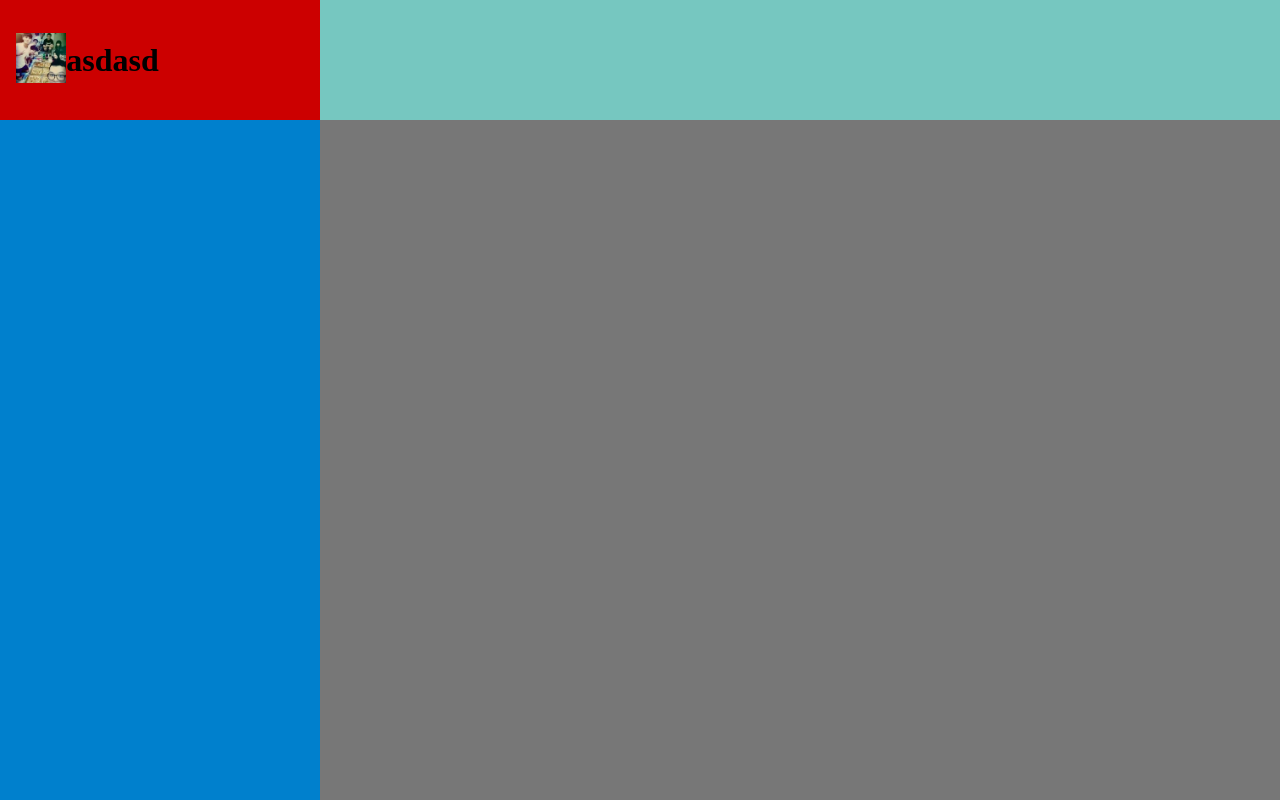
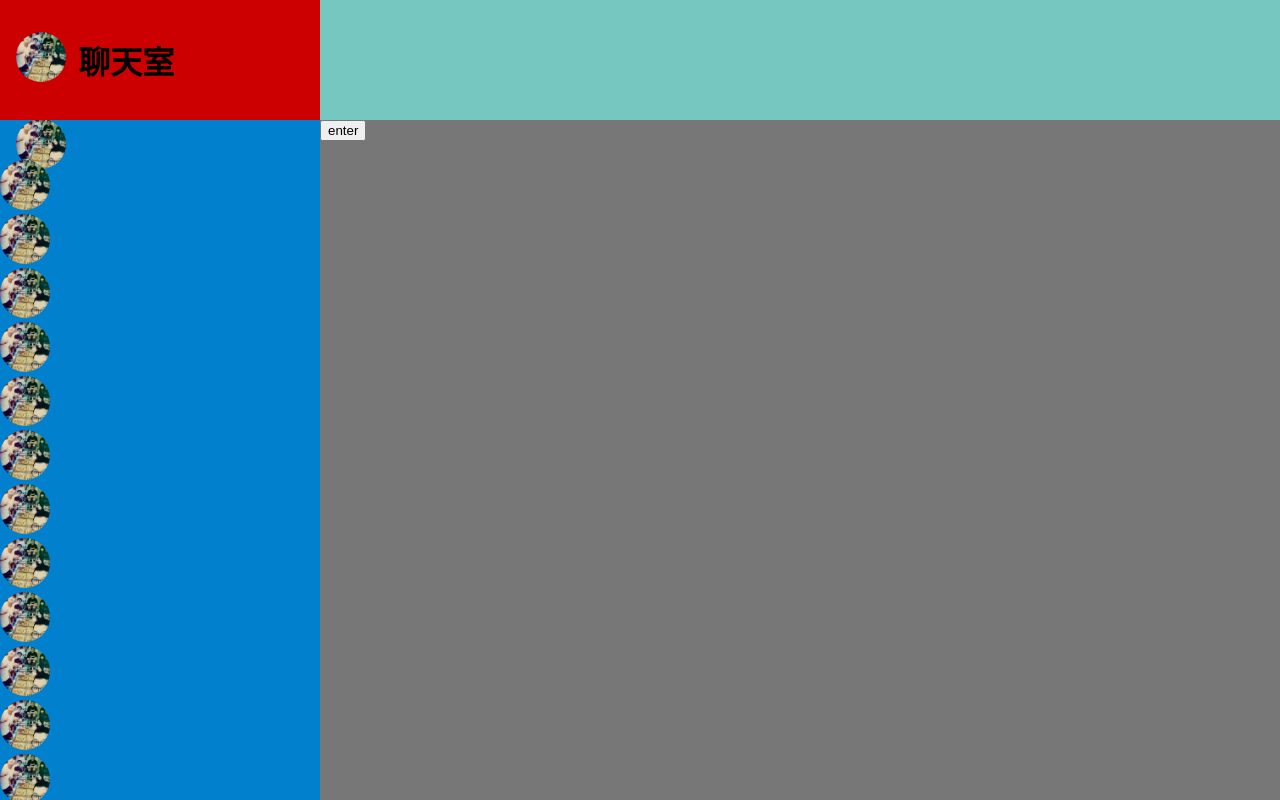
Before and after one commit to kiam123/KRChatAppticationWeb, a plain HTML site: page index.html in a window 1280 px wide. Drawn offline with nearby package versions, Linux system fonts and the light colour scheme.

Commit message:
add jquery and update css

```diff
--- a/css/sidebar.css
+++ b/css/sidebar.css
@@ -1,7 +1,7 @@
 #sidebar {
   position: static;
   float: left;
-  background: #0080cd;
+  background: #FFFFFF;
   height: 100%;
   width: 25%;
 }
@@ -18,11 +18,31 @@
 }
 
 #sidebar #title {
-  /* width: 100%;
-  height: 100%;
+  color: rgba(0, 0, 0, 1);
+  font-size: 25px;
+  font-weight: bold;
+  overflow: hidden;
+  text-overflow: ellipsis;
+  transition: all .25s;
+  margin-right: 12px;
+}
+
+#sidebar #content {
+  background: #0080cd;
+  height: 85%;
+  width: 100%;
+  overflow-x: scroll;
+}
+
+#sidebar #searchBar {
   align-items: center;
-  box-sizing: border-box;
+  background-color: transparent;
+  color: rgba(0, 0, 0, .34);
   display: flex;
-  overflow: hidden;
-  padding: 10px 16px 10px 16px; */
+  font-size: 14px;
+  font-weight: bold;
+  height: 32px;
+  padding: 0 16px;
+  padding-top: 8px;
+  text-transform: uppercase;
 }
--- a/index.html
+++ b/index.html
@@ -9,6 +9,10 @@
   <link rel="stylesheet" href="css/header.css" type="text/css" >
   <link rel="stylesheet" href="css/sidebar.css" type="text/css">
   <link rel="stylesheet" href="css/content.css" type="text/css">
+  <script
+  src="https://code.jquery.com/jquery-3.4.1.js"
+  integrity="sha256-WpOohJOqMqqyKL9FccASB9O0KwACQJpFTUBLTYOVvVU="
+  crossorigin="anonymous"></script>
 
   <style type="text/css">
     html,
@@ -29,20 +33,71 @@
     <div id="sidebar">
       <div id=banner >
         <div id="title">
-          <img src="img/head.jpg" style="height: 50px;">
+          <img src="img/head.jpg" style="height: 50px; border-radius: 50%;">
         </div>
-        <h1>asdasd</h1>
+        <h1>聊天室</h1>
       </div>
 
+      <div id=content >
+        <div id="searchBar">
+          <img src="img/head.jpg" style="height: 50px; border-radius: 50%;">
+        </div>
 
+        <div id="chatList">
+          <img src="img/head.jpg" style="height: 50px; border-radius: 50%;">
+        </div>
+        <div id="chatList">
+          <img src="img/head.jpg" style="height: 50px; border-radius: 50%;">
+        </div>
+
+        <div id="chatList">
+          <img src="img/head.jpg" style="height: 50px; border-radius: 50%;">
+        </div>
+        <div id="chatList">
+          <img src="img/head.jpg" style="height: 50px; border-radius: 50%;">
+        </div>
+        <div id="chatList">
+          <img src="img/head.jpg" style="height: 50px; border-radius: 50%;">
+        </div>
+        <div id="chatList">
+          <img src="img/head.jpg" style="height: 50px; border-radius: 50%;">
+        </div>
+        <div id="chatList">
+          <img src="img/head.jpg" style="height: 50px; border-radius: 50%;">
+        </div>
+        <div id="chatList">
+          <img src="img/head.jpg" style="height: 50px; border-radius: 50%;">
+        </div>
+        <div id="chatList">
+          <img src="img/head.jpg" style="height: 50px; border-radius: 50%;">
+        </div>
+        <div id="chatList">
+          <img src="img/head.jpg" style="height: 50px; border-radius: 50%;">
+        </div>
+        <div id="chatList">
+          <img src="img/head.jpg" style="height: 50px; border-radius: 50%;">
+        </div>
+        <div id="chatList">
+          <img src="img/head.jpg" style="height: 50px; border-radius: 50%;">
+        </div>
+        <div id="chatList">
+          <img src="img/head.jpg" style="height: 50px; border-radius: 50%;">
+        </div>
+      </div>
     </div>
     <div id="header">
 
     </div>
     <div id="content">
-
+      <button id="btn">enter</button>
     </div>
   </div>
 </body>
+<script>
+  $("#btn").click(function () {
+    var html = '<div id="chatList"><img src="img/head.jpg" style="height: 50px; border-radius: 50%;"></div>';
+    $("#content").append(html)
+  });
 
+</script>
 </html>
```
